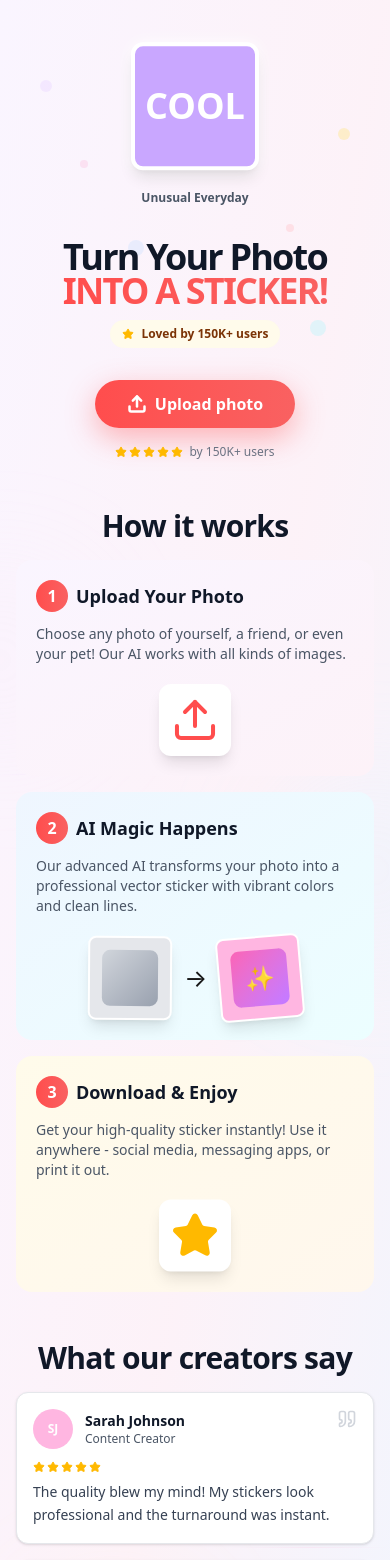
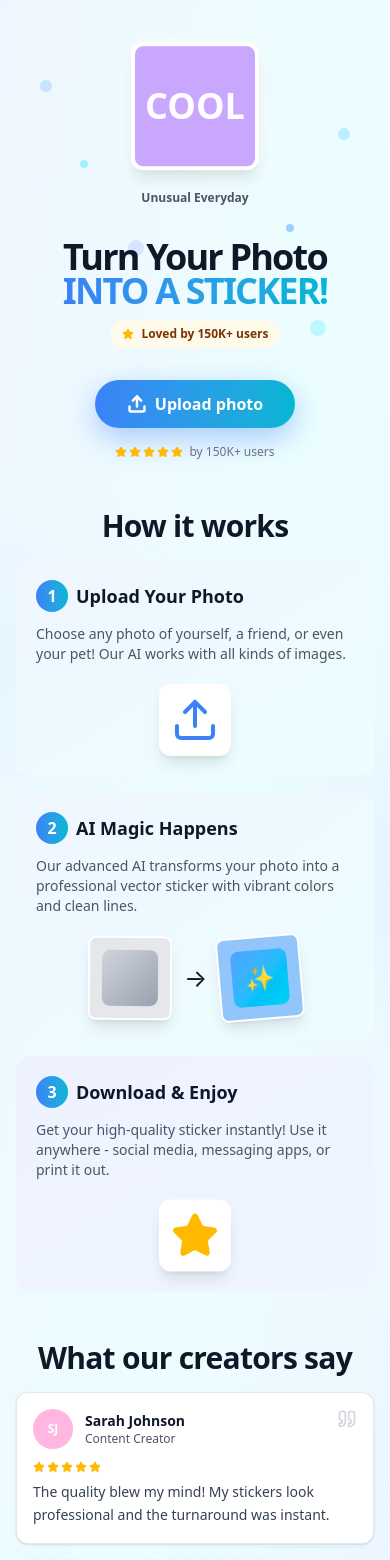
Before and after one commit to dzhabiev/my-project, a Next.js app: page / in a window 390 px wide. Shown: the top 1560 px of the page. Built offline with nearby package versions, Linux system fonts and the light colour scheme.

Commit message:
blue theme design

```diff
--- a/src/app/page.tsx
+++ b/src/app/page.tsx
@@ -278,23 +278,23 @@ export default function Home() {
 
   return (
     <div
-      className="relative min-h-screen overflow-hidden bg-gradient-to-br from-purple-50 via-pink-50 to-blue-50"
+      className="relative min-h-screen overflow-hidden bg-gradient-to-br from-blue-50 via-cyan-50 to-indigo-50"
       style={{ fontFamily: 'system-ui, -apple-system, BlinkMacSystemFont, sans-serif' }}
     >
       {/* Decorative Background Elements */}
       <div className="pointer-events-none absolute inset-0 overflow-hidden">
         {/* Dots Pattern */}
-        <div className="absolute left-10 top-20 h-3 w-3 rounded-full bg-purple-200 opacity-40"></div>
-        <div className="absolute left-20 top-40 h-2 w-2 rounded-full bg-pink-200 opacity-50"></div>
-        <div className="absolute left-32 top-60 h-4 w-4 rounded-full bg-blue-200 opacity-30"></div>
-        <div className="absolute right-10 top-32 h-3 w-3 rounded-full bg-amber-200 opacity-40"></div>
-        <div className="absolute right-24 top-56 h-2 w-2 rounded-full bg-rose-200 opacity-50"></div>
-        <div className="absolute right-16 top-80 h-4 w-4 rounded-full bg-cyan-200 opacity-30"></div>
+        <div className="absolute left-10 top-20 h-3 w-3 rounded-full bg-blue-300 opacity-40"></div>
+        <div className="absolute left-20 top-40 h-2 w-2 rounded-full bg-cyan-300 opacity-50"></div>
+        <div className="absolute left-32 top-60 h-4 w-4 rounded-full bg-indigo-300 opacity-30"></div>
+        <div className="absolute right-10 top-32 h-3 w-3 rounded-full bg-sky-300 opacity-40"></div>
+        <div className="absolute right-24 top-56 h-2 w-2 rounded-full bg-blue-400 opacity-50"></div>
+        <div className="absolute right-16 top-80 h-4 w-4 rounded-full bg-cyan-300 opacity-30"></div>
 
         {/* Larger decorative circles */}
-        <div className="absolute -left-20 top-1/4 h-40 w-40 rounded-full bg-gradient-to-br from-purple-100 to-pink-100 opacity-20 blur-3xl"></div>
-        <div className="absolute -right-20 top-1/3 h-48 w-48 rounded-full bg-gradient-to-br from-blue-100 to-cyan-100 opacity-20 blur-3xl"></div>
-        <div className="absolute bottom-1/4 left-10 h-36 w-36 rounded-full bg-gradient-to-br from-amber-100 to-orange-100 opacity-20 blur-3xl"></div>
+        <div className="absolute -left-20 top-1/4 h-40 w-40 rounded-full bg-gradient-to-br from-blue-200 to-cyan-200 opacity-20 blur-3xl"></div>
+        <div className="absolute -right-20 top-1/3 h-48 w-48 rounded-full bg-gradient-to-br from-indigo-200 to-blue-200 opacity-20 blur-3xl"></div>
+        <div className="absolute bottom-1/4 left-10 h-36 w-36 rounded-full bg-gradient-to-br from-cyan-200 to-sky-200 opacity-20 blur-3xl"></div>
 
         {/* Symbols */}
         <div className="absolute left-16 bottom-40 text-3xl opacity-10">✨</div>
@@ -303,8 +303,8 @@ export default function Home() {
         <div className="absolute right-32 top-1/4 text-3xl opacity-10">💫</div>
 
         {/* Stripes/Lines */}
-        <div className="absolute left-0 top-1/3 h-px w-32 bg-gradient-to-r from-transparent via-purple-200 to-transparent opacity-30"></div>
-        <div className="absolute right-0 top-2/3 h-px w-40 bg-gradient-to-l from-transparent via-pink-200 to-transparent opacity-30"></div>
+        <div className="absolute left-0 top-1/3 h-px w-32 bg-gradient-to-r from-transparent via-blue-300 to-transparent opacity-30"></div>
+        <div className="absolute right-0 top-2/3 h-px w-40 bg-gradient-to-l from-transparent via-cyan-300 to-transparent opacity-30"></div>
       </div>
 
       <div className="relative z-10 mx-auto w-full max-w-[600px] px-4 py-8 md:px-6 md:py-16">
@@ -318,7 +318,7 @@ export default function Home() {
           <div className="text-center">
             <h1 className="mb-3 text-4xl font-extrabold leading-[0.95] tracking-[-0.05em] text-gray-900 md:mb-4 md:text-6xl">
               Turn Your Photo<br />
-              <span className="bg-gradient-to-r from-[#FF4D4D] to-[#F96161] bg-clip-text text-transparent">
+              <span className="bg-gradient-to-r from-[#3B82F6] to-[#06B6D4] bg-clip-text text-transparent">
                 INTO A STICKER!
               </span>
             </h1>
@@ -347,7 +347,7 @@ export default function Home() {
             onClick={handleUploadClick}
             whileHover={{ scale: 1.05 }}
             whileTap={{ scale: 0.95 }}
-            className="rounded-full bg-gradient-to-r from-[#FF4D4D] to-[#F96161] px-8 py-3 text-base font-bold text-white shadow-[0_10px_30px_rgba(255,77,77,0.4)] transition-all hover:shadow-[0_15px_40px_rgba(255,77,77,0.5)] md:px-12 md:py-5 md:text-xl"
+            className="rounded-full bg-gradient-to-r from-[#3B82F6] to-[#06B6D4] px-8 py-3 text-base font-bold text-white shadow-[0_10px_30px_rgba(59,130,246,0.4)] transition-all hover:shadow-[0_15px_40px_rgba(59,130,246,0.5)] md:px-12 md:py-5 md:text-xl"
           >
             <div className="flex items-center gap-2 md:gap-3">
               <Upload className="h-5 w-5 md:h-6 md:w-6" strokeWidth={3} />
@@ -387,7 +387,7 @@ export default function Home() {
                 disabled={isGenerating}
                 whileHover={{ scale: isGenerating ? 1 : 1.05 }}
                 whileTap={{ scale: isGenerating ? 1 : 0.95 }}
-                className="w-full rounded-full bg-gradient-to-r from-[#FF4D4D] to-[#F96161] px-6 py-3 text-base font-bold text-white shadow-lg transition-all hover:shadow-xl disabled:cursor-not-allowed disabled:opacity-50 md:px-8 md:py-4 md:text-lg"
+                className="w-full rounded-full bg-gradient-to-r from-[#3B82F6] to-[#06B6D4] px-6 py-3 text-base font-bold text-white shadow-lg transition-all hover:shadow-xl disabled:cursor-not-allowed disabled:opacity-50 md:px-8 md:py-4 md:text-lg"
               >
                 {isGenerating ? 'Generating Your Sticker...' : 'Generate Sticker!'}
               </motion.button>
@@ -402,9 +402,9 @@ export default function Home() {
                   <motion.div
                     animate={{ rotate: 360 }}
                     transition={{ duration: 1, repeat: Infinity, ease: "linear" }}
-                    className="mx-auto mb-2 h-8 w-8 rounded-full border-4 border-gray-200 border-t-[#FF4D4D]"
+                    className="mx-auto mb-2 h-8 w-8 rounded-full border-4 border-gray-200 border-t-[#3B82F6]"
                   />
-                  <p className="text-xl font-bold text-[#FF4D4D]">
+                  <p className="text-xl font-bold text-[#3B82F6]">
                     AI is drawing...
                   </p>
                   <p className="mt-2 text-sm font-semibold text-gray-600">
@@ -423,7 +423,7 @@ export default function Home() {
             <motion.div
               initial={{ opacity: 0, scale: 0.9 }}
               animate={{ opacity: 1, scale: 1 }}
-              className="w-full rounded-3xl border-4 border-[#FF4D4D] bg-white p-8 shadow-2xl"
+              className="w-full rounded-3xl border-4 border-[#3B82F6] bg-white p-8 shadow-2xl"
             >
               <h3 className="mb-4 text-center text-2xl font-bold text-gray-900">
                 Your Custom Sticker!
@@ -471,10 +471,10 @@ export default function Home() {
               initial={{ opacity: 0, y: 20 }}
               whileInView={{ opacity: 1, y: 0 }}
               viewport={{ once: true }}
-              className="flex flex-col gap-3 rounded-2xl bg-gradient-to-br from-purple-50 to-pink-50 p-5 md:gap-4 md:rounded-3xl md:p-8"
+              className="flex flex-col gap-3 rounded-2xl bg-gradient-to-br from-blue-50 to-cyan-50 p-5 md:gap-4 md:rounded-3xl md:p-8"
             >
               <div className="flex items-center gap-2 md:gap-3">
-                <div className="flex h-8 w-8 items-center justify-center rounded-full bg-gradient-to-r from-[#FF4D4D] to-[#F96161] text-base font-bold text-white md:h-10 md:w-10 md:text-lg">
+                <div className="flex h-8 w-8 items-center justify-center rounded-full bg-gradient-to-r from-[#3B82F6] to-[#06B6D4] text-base font-bold text-white md:h-10 md:w-10 md:text-lg">
                   1
                 </div>
                 <h3 className="text-lg font-bold text-gray-900 md:text-2xl">Upload Your Photo</h3>
@@ -488,7 +488,7 @@ export default function Home() {
                 className="mt-2 flex justify-center md:mt-4"
               >
                 <div className="rounded-xl bg-white p-3 shadow-lg md:p-4">
-                  <Upload className="h-12 w-12 text-[#FF4D4D] md:h-16 md:w-16" />
+                  <Upload className="h-12 w-12 text-[#3B82F6] md:h-16 md:w-16" />
                 </div>
               </motion.div>
             </motion.div>
@@ -502,7 +502,7 @@ export default function Home() {
               className="flex flex-col gap-3 rounded-2xl bg-gradient-to-br from-blue-50 to-cyan-50 p-5 md:gap-4 md:rounded-3xl md:p-8"
             >
               <div className="flex items-center gap-2 md:gap-3">
-                <div className="flex h-8 w-8 items-center justify-center rounded-full bg-gradient-to-r from-[#FF4D4D] to-[#F96161] text-base font-bold text-white md:h-10 md:w-10 md:text-lg">
+                <div className="flex h-8 w-8 items-center justify-center rounded-full bg-gradient-to-r from-[#3B82F6] to-[#06B6D4] text-base font-bold text-white md:h-10 md:w-10 md:text-lg">
                   2
                 </div>
                 <h3 className="text-lg font-bold text-gray-900 md:text-2xl">AI Magic Happens</h3>
@@ -527,11 +527,11 @@ export default function Home() {
                 </motion.div>
                 <motion.div
                   className="rounded-lg border-2 border-white p-3 shadow-lg md:rounded-xl md:border-4 md:p-6"
-                  style={{ backgroundColor: '#FFB6E1' }}
+                  style={{ backgroundColor: '#93C5FD' }}
                   animate={{ rotate: [0, 5, -5, 0] }}
                   transition={{ duration: 2, repeat: Infinity, delay: 0.5 }}
                 >
-                  <div className="flex h-14 w-14 items-center justify-center rounded-lg bg-gradient-to-br from-pink-400 to-purple-400 text-2xl md:h-20 md:w-20 md:text-4xl">
+                  <div className="flex h-14 w-14 items-center justify-center rounded-lg bg-gradient-to-br from-blue-400 to-cyan-400 text-2xl md:h-20 md:w-20 md:text-4xl">
                     ✨
                   </div>
                 </motion.div>
@@ -544,10 +544,10 @@ export default function Home() {
               whileInView={{ opacity: 1, y: 0 }}
               viewport={{ once: true }}
               transition={{ delay: 0.4 }}
-              className="flex flex-col gap-3 rounded-2xl bg-gradient-to-br from-amber-50 to-orange-50 p-5 md:gap-4 md:rounded-3xl md:p-8"
+              className="flex flex-col gap-3 rounded-2xl bg-gradient-to-br from-indigo-50 to-blue-50 p-5 md:gap-4 md:rounded-3xl md:p-8"
             >
               <div className="flex items-center gap-2 md:gap-3">
-                <div className="flex h-8 w-8 items-center justify-center rounded-full bg-gradient-to-r from-[#FF4D4D] to-[#F96161] text-base font-bold text-white md:h-10 md:w-10 md:text-lg">
+                <div className="flex h-8 w-8 items-center justify-center rounded-full bg-gradient-to-r from-[#3B82F6] to-[#06B6D4] text-base font-bold text-white md:h-10 md:w-10 md:text-lg">
                   3
                 </div>
                 <h3 className="text-lg font-bold text-gray-900 md:text-2xl">Download & Enjoy</h3>
@@ -637,7 +637,7 @@ export default function Home() {
           <motion.button
             whileHover={{ scale: 1.05 }}
             whileTap={{ scale: 0.95 }}
-            className="rounded-full bg-gray-900 px-8 py-3 text-base font-bold text-white shadow-lg transition-all hover:bg-gray-800 md:px-10 md:py-4 md:text-lg"
+            className="rounded-full bg-gradient-to-r from-[#3B82F6] to-[#06B6D4] px-8 py-3 text-base font-bold text-white shadow-lg transition-all hover:shadow-xl md:px-10 md:py-4 md:text-lg"
           >
             Get Started Free
           </motion.button>
```
